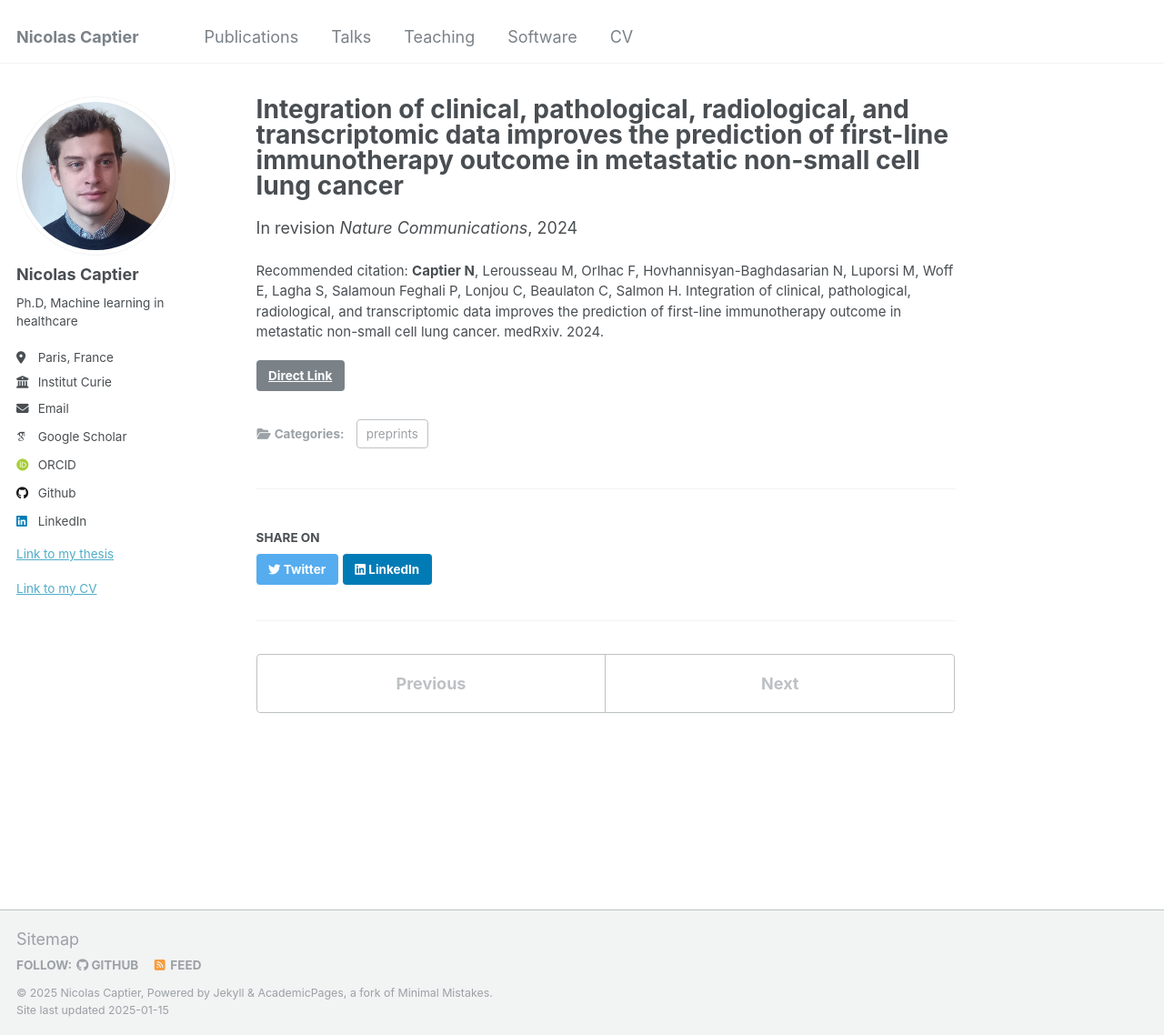
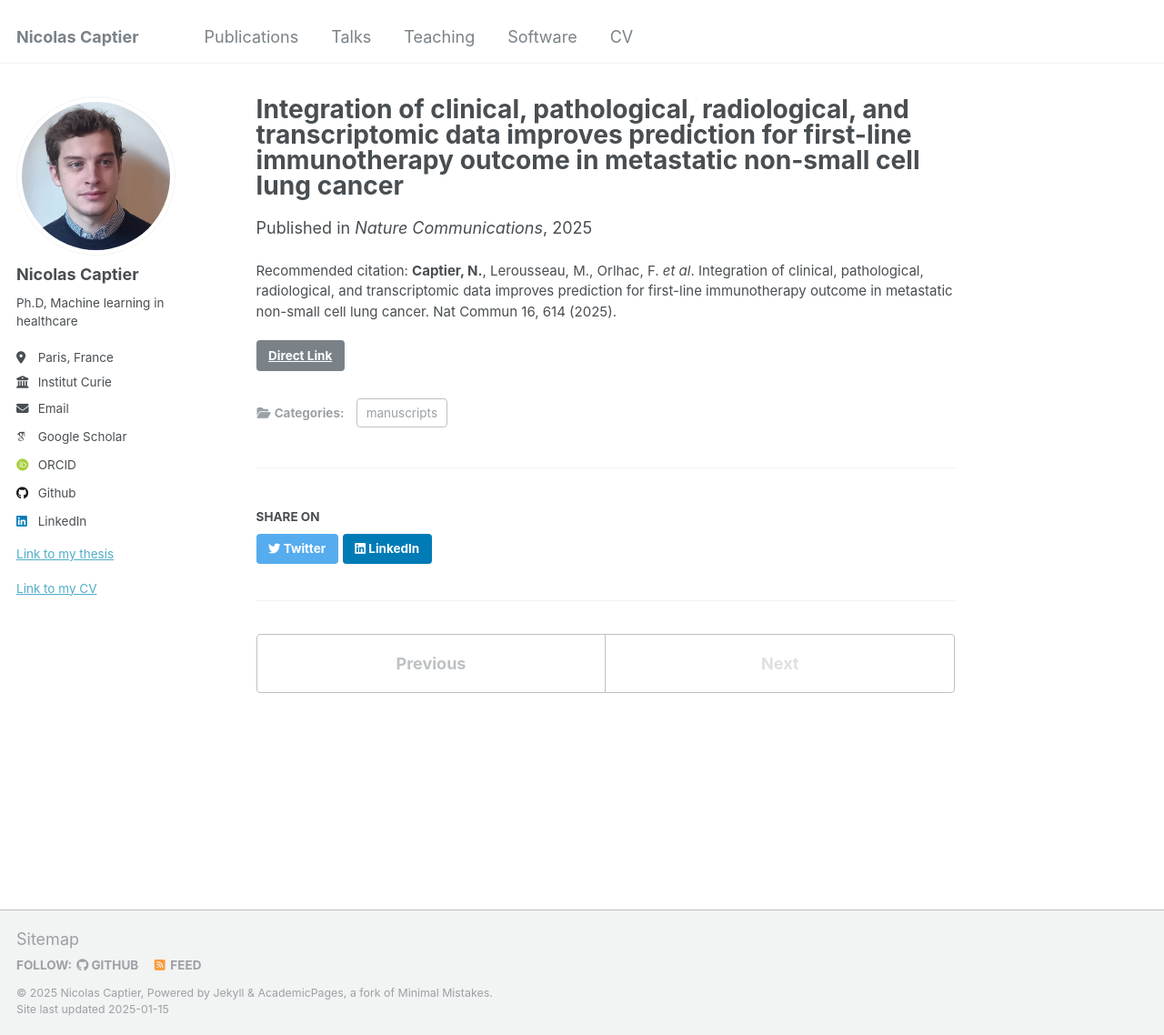
Before and after one commit to ncaptier/ncaptier.github.io, a Jekyll site: the page built from _publications/2024-06-28-tipit.md, in a window 1280 px wide and 1138 px high. Shown: the whole window at 91% size. Built offline with Jekyll 4.4.1, drawn with Linux system fonts in a browser that asks for light colours; some web fonts are replaced.

Commit message:
Add new publication

```diff
--- a/_publications/2024-06-28-tipit.md
+++ b/_publications/2024-06-28-tipit.md
@@ -1,11 +1,11 @@
 ---
-title: "Integration of clinical, pathological, radiological, and transcriptomic data improves the prediction of first-line immunotherapy outcome in metastatic non-small cell lung cancer"
+title: "Integration of clinical, pathological, radiological, and transcriptomic data improves prediction for first-line immunotherapy outcome in metastatic non-small cell lung cancer"
 collection: publications
-category: preprints
+category: manuscripts
 permalink: /publication/2024-06-28-tipit
 excerpt: 'This paper presents the conclusions of our extensive benchmark of multimodal machine learning approaches to predict immunotherapy outcome in non-small cell lung cancer (NSCLC). This analysis was performed on an original cohort of metastatic NSCLC patients treated with first line immunotherapy, gathering data modalities such as Positron Emission Tomography scans, bulk RNA transcriptomic data from biopsy tissues, or pathological slides.'
-date: 2024-06-28
+date: 2025-01-12
 venue: Nature Communications
-link: 'https://doi.org/10.1101/2024.06.27.24309583'
-citation: '<b>Captier N</b>, Lerousseau M, Orlhac F, Hovhannisyan-Baghdasarian N, Luporsi M, Woff E, Lagha S, Salamoun Feghali P, Lonjou C, Beaulaton C, Salmon H. Integration of clinical, pathological, radiological, and transcriptomic data improves the prediction of first-line immunotherapy outcome in metastatic non-small cell lung cancer. medRxiv. 2024.'
+link: 'https://doi.org/10.1038/s41467-025-55847-5'
+citation: '<b>Captier, N.</b>, Lerousseau, M., Orlhac, F. <i>et al</i>. Integration of clinical, pathological, radiological, and transcriptomic data improves prediction for first-line immunotherapy outcome in metastatic non-small cell lung cancer. Nat Commun 16, 614 (2025).'
 ---
```
